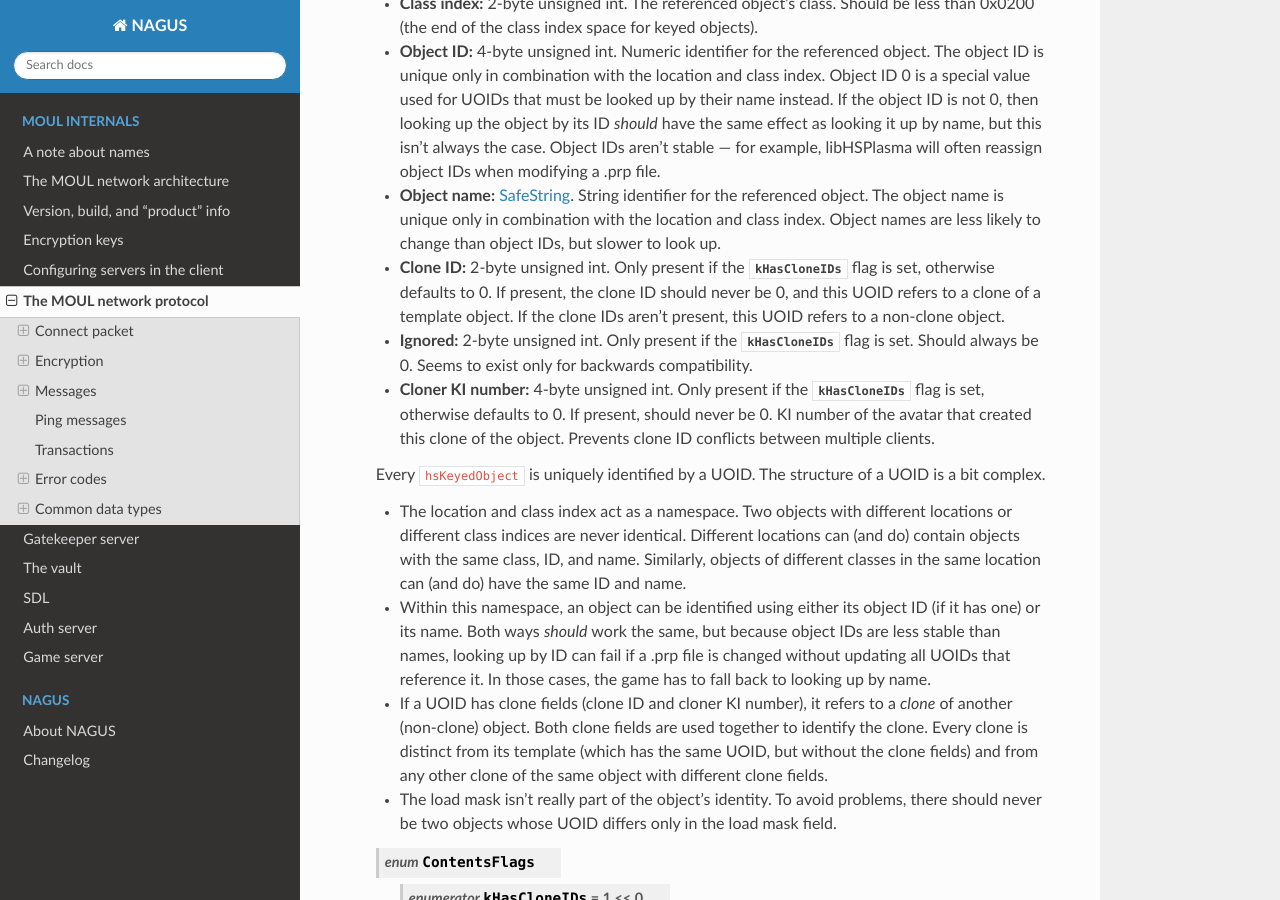
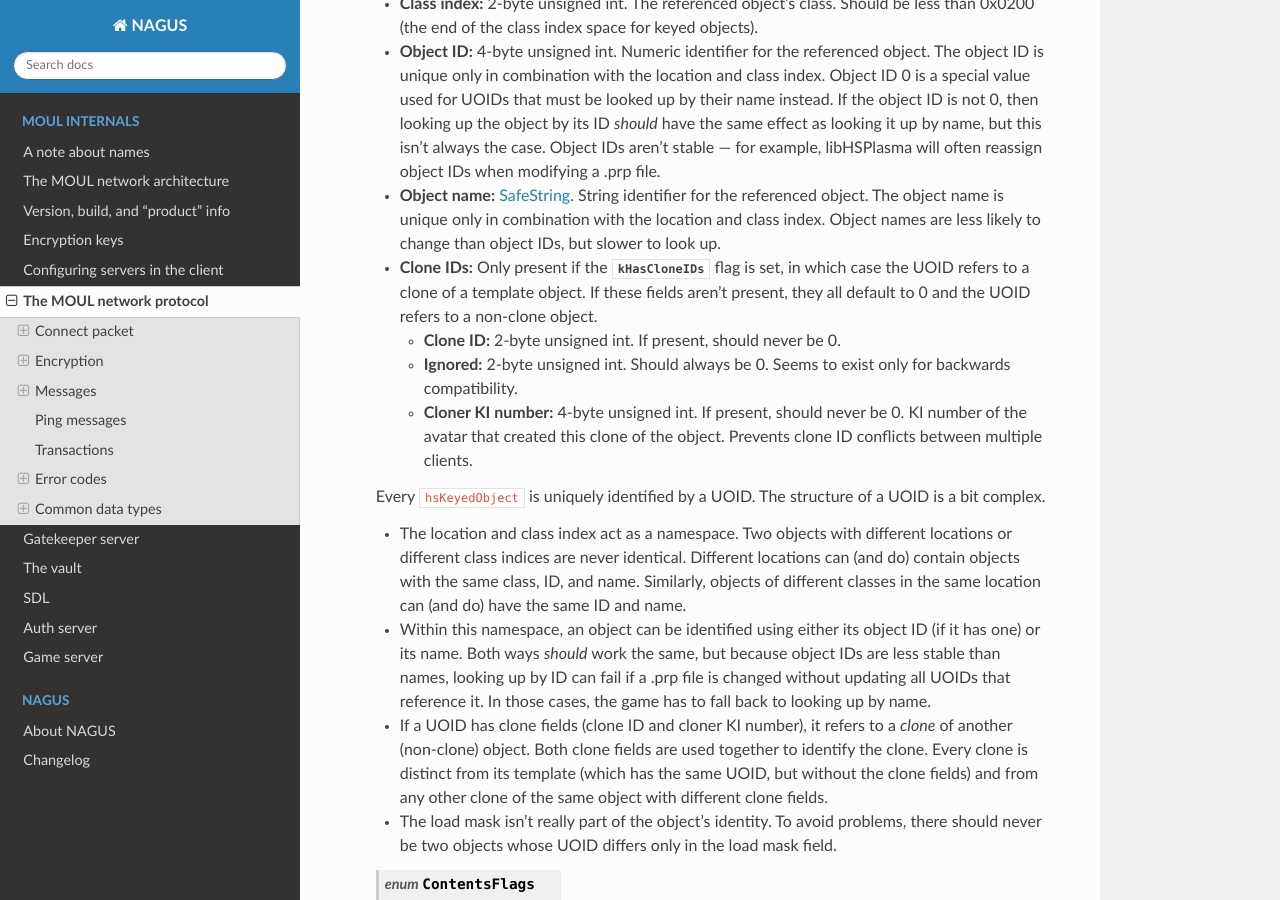
Before and after one commit to dgelessus/NAGUS, a Sphinx documentation site: the page built from docs/uru/protocol.rst, in a window 1280 px wide and 900 px high, scrolled down 19743 px. Built offline with Sphinx 7.4.7 and the Read the Docs theme 3.1.0, drawn with Linux system fonts in a browser that asks for light colours.

Commit message:
Further simplify description of plUoid clone IDs

```diff
--- a/docs/uru/protocol.rst
+++ b/docs/uru/protocol.rst
@@ -1110,25 +1110,23 @@ These data types/structures are used in multiple different parts of the protocol
     The object name is unique only in combination with the location and class index.
     Object names are less likely to change than object IDs,
     but slower to look up.
-  * **Clone ID:** 2-byte unsigned int.
-    Only present if the :cpp:enumerator:`~ContentsFlags::kHasCloneIDs` flag is set,
-    otherwise defaults to 0.
-    If present,
-    the clone ID should never be 0,
-    and this UOID refers to a clone of a template object.
-    If the clone IDs aren't present,
-    this UOID refers to a non-clone object.
-  * **Ignored:** 2-byte unsigned int.
-    Only present if the :cpp:enumerator:`~ContentsFlags::kHasCloneIDs` flag is set.
-    Should always be 0.
-    Seems to exist only for backwards compatibility.
-  * **Cloner KI number:** 4-byte unsigned int.
-    Only present if the :cpp:enumerator:`~ContentsFlags::kHasCloneIDs` flag is set,
-    otherwise defaults to 0.
-    If present,
-    should never be 0.
-    KI number of the avatar that created this clone of the object.
-    Prevents clone ID conflicts between multiple clients.
+  * **Clone IDs:** Only present if the :cpp:enumerator:`~ContentsFlags::kHasCloneIDs` flag is set,
+    in which case the UOID refers to a clone of a template object.
+    If these fields aren't present,
+    they all default to 0
+    and the UOID refers to a non-clone object.
+
+    * **Clone ID:** 2-byte unsigned int.
+      If present,
+      should never be 0.
+    * **Ignored:** 2-byte unsigned int.
+      Should always be 0.
+      Seems to exist only for backwards compatibility.
+    * **Cloner KI number:** 4-byte unsigned int.
+      If present,
+      should never be 0.
+      KI number of the avatar that created this clone of the object.
+      Prevents clone ID conflicts between multiple clients.
 
   Every ``hsKeyedObject`` is uniquely identified by a UOID.
   The structure of a UOID is a bit complex.
```
